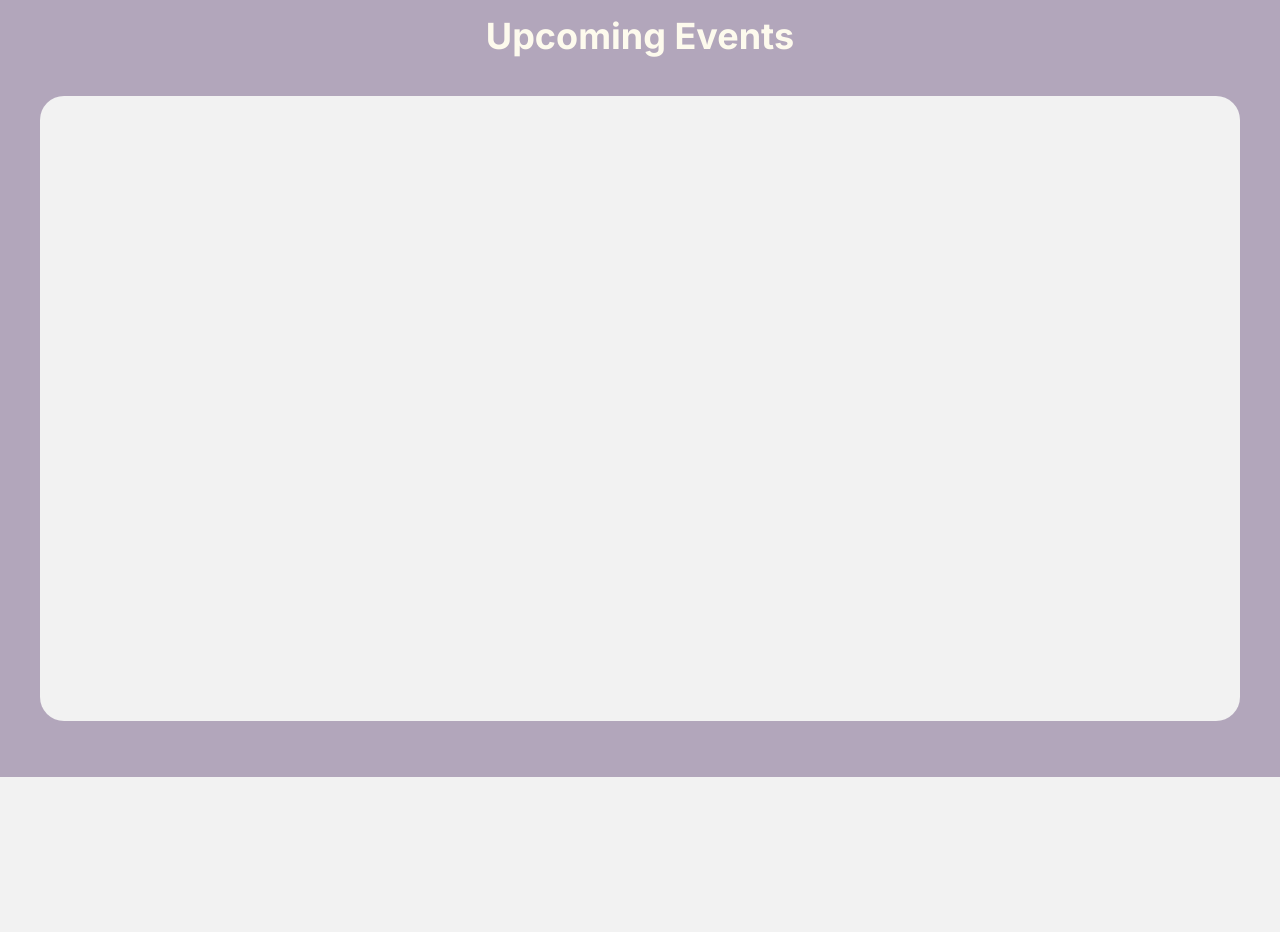
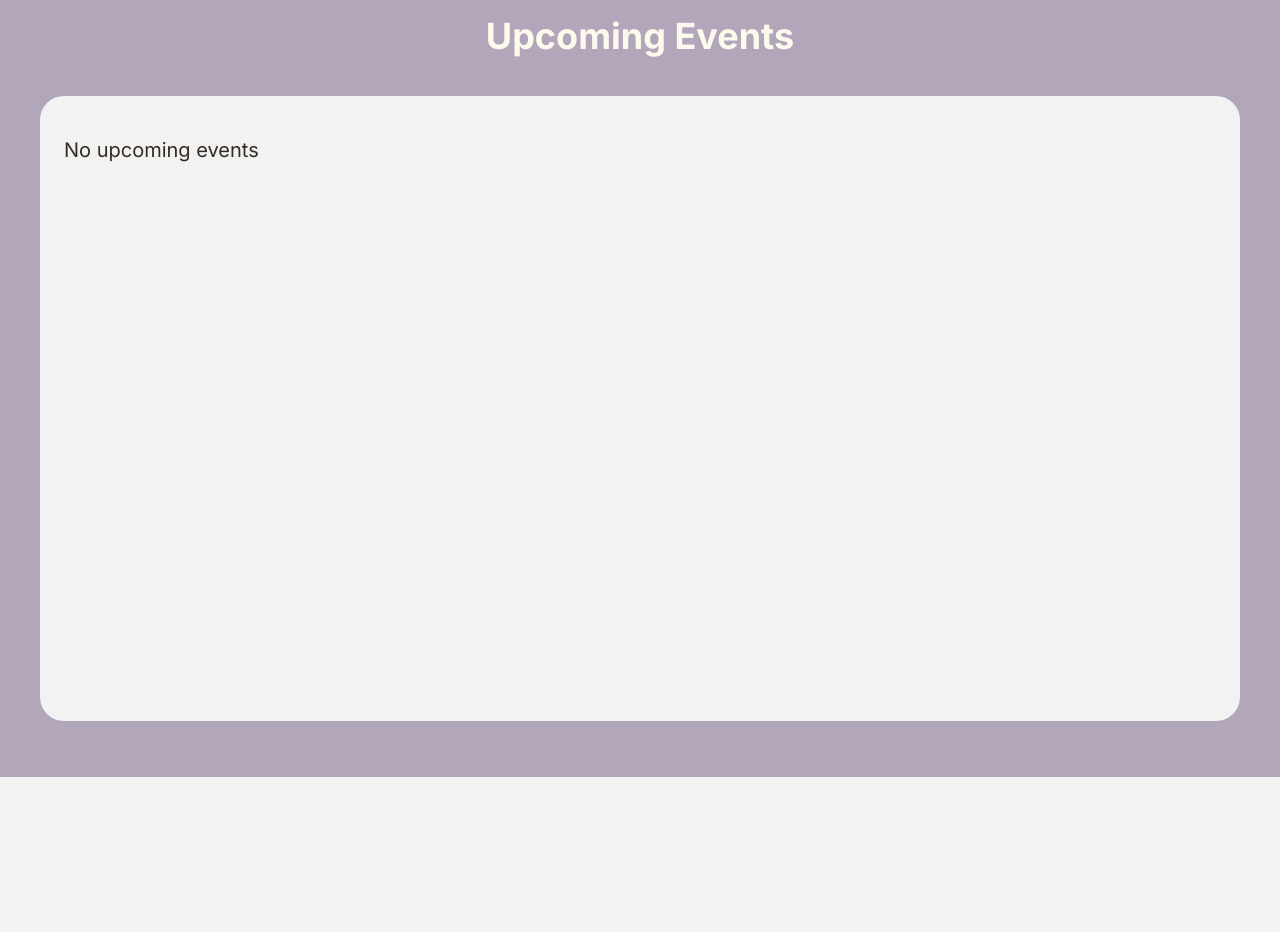
Before and after one commit to webmasterswe/swe, a Next.js app: page / in a window 1280 px wide. Shown: the part 1180-2112 px from the top of the page. Built offline with nearby package versions, Linux system fonts and the light colour scheme.

Commit message:
upcoming events

```diff
--- a/src/components/Upcoming.jsx
+++ b/src/components/Upcoming.jsx
@@ -13,7 +13,8 @@ const Upcoming = () => {
         <div className="max-w-[1200px] h-[625px] mx-auto bg-[#f2f2f2] p-6 rounded-3xl justify-center my-6 overflow-y-auto scrollbar-hide">
           <div className="grid grid-cols-1 md:grid-cols-2 gap-4">
             {/* Map data to event boxes */}
-            {sortedEvents.map((event, index) => {
+            {sortedEvents.length > 0 ? (
+              sortedEvents.map((event, index) => {
                 const eventDate = new Date(event.date);
                 const month = eventDate.toLocaleString("default", {
                   month: "short",
@@ -46,7 +47,10 @@ const Upcoming = () => {
                     </div>
                   </div>
                 );
-            })}
+              })
+            ) : (
+              <p className=" text-xl text-[#342C21] mt-4">No upcoming events</p>
+            )}
           </div>
         </div>
       </div>
```
Lines whose indentation alone changed are shown as unchanged.
